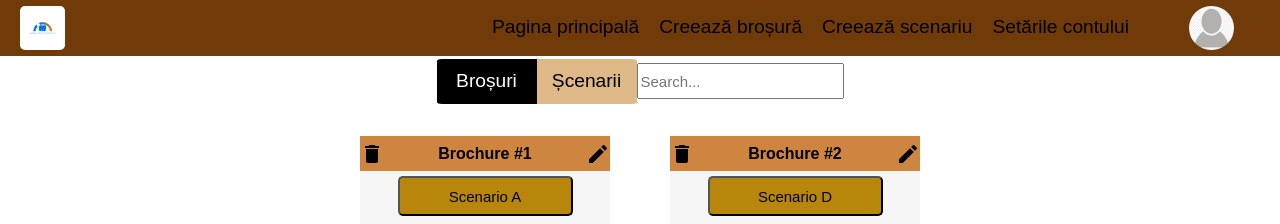
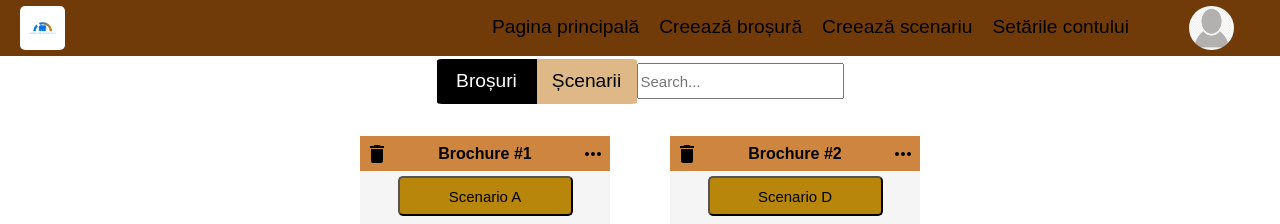
Before and after one commit to LeancaBogdan/ManagingConflicts, a React (Create React App) app in the folder managing_conflicts/: page / in a window 1280 px wide. Shown: the top 224 px of the page. Built offline with nearby package versions, Linux system fonts and the light colour scheme.

Commit message:
minor fix

```diff
--- a/managing_conflicts/src/components/CardsGrid/Card/CardHeader/CardHeader.js
+++ b/managing_conflicts/src/components/CardsGrid/Card/CardHeader/CardHeader.js
@@ -5,11 +5,11 @@ import { Delete, Edit, MoreHoriz } from '@material-ui/icons';
 
 const cardHeader = (props) => {
 
-  const rightCorner = props.type === "brochure" ? <Edit /> : <MoreHoriz />
+  const rightCorner = props.type === "brochure" ? <MoreHoriz className={classes.RightElement}/> : <Edit className={classes.RightElement}/>
 
   return (
     <div className={classes.CardHeader}>
-      <Delete />
+      <Delete className={classes.LeftElement}/>
       <p><strong>{props.title}</strong></p>
       {rightCorner}
     </div>
--- a/managing_conflicts/src/components/CardsGrid/Card/CardHeader/CardHeader.module.css
+++ b/managing_conflicts/src/components/CardsGrid/Card/CardHeader/CardHeader.module.css
@@ -6,3 +6,11 @@
   justify-content: space-between;
   align-items: center;
 }
+
+.LeftElement {
+  margin-left: 5px;
+}
+
+.RightElement {
+  margin-right: 5px;
+}
```
